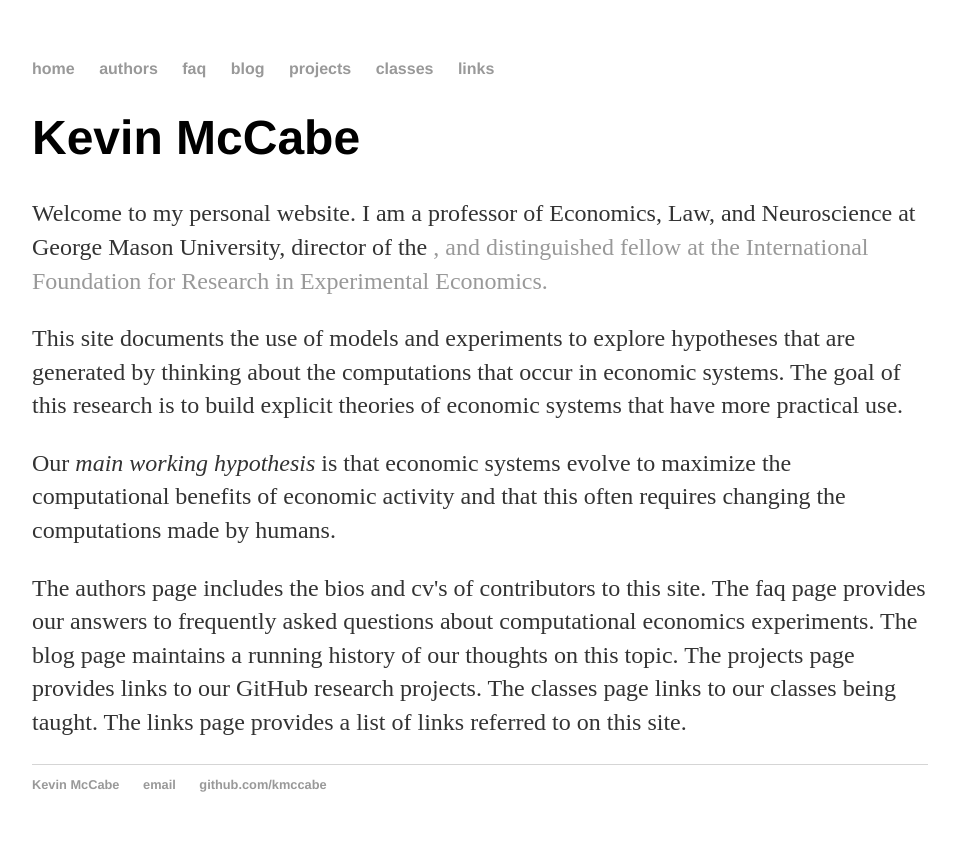
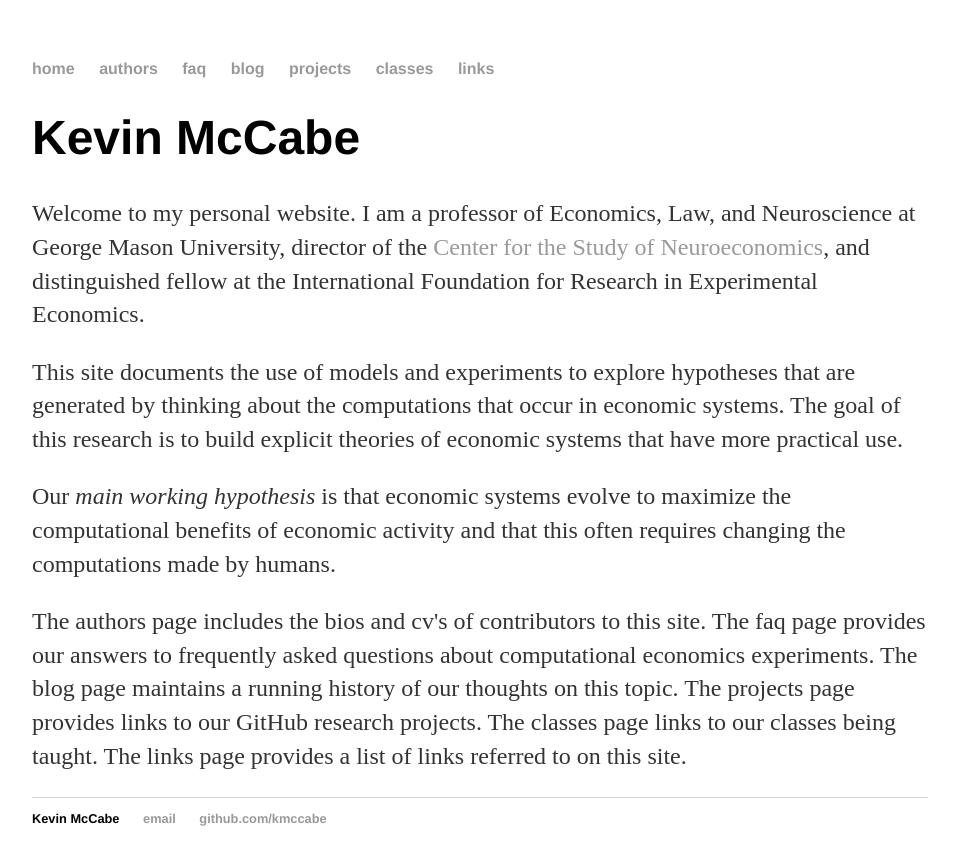
Before and after one commit to Kmccabe/KAM.github.io, a Jekyll site: the page built from index.html, in a window 1280 px wide. Shown: the top 865 px of the page, without its empty margins (160-1116 px from the left). Built offline with Jekyll 4.4.1, drawn with Linux system fonts in a browser that asks for light colours; some of the changed lines change nothing that is shown.

Commit message:
Link Try 2

```diff
--- a/index.html
+++ b/index.html
@@ -5,7 +5,7 @@
 
 <div class="blurb">
 	<h1>Kevin McCabe</h1>
-	<p> Welcome to my personal website.  I am a professor of Economics, Law, and Neuroscience at George Mason University, director of the <a href="http://www.neuroeconomics.us/website/" Center for the Study of Neuroeconomics</a>, and distinguished fellow at the International Foundation for Research in Experimental Economics.</p>
+	<p> Welcome to my personal website.  I am a professor of Economics, Law, and Neuroscience at George Mason University, director of the <a href="http://www.neuroeconomics.us/website/">Center for the Study of Neuroeconomics</a>, and distinguished fellow at the International Foundation for Research in Experimental Economics.</p>
 <p>This site documents the use of models and experiments to explore hypotheses that are generated by thinking about the computations that occur in economic systems. The goal of this research is to build explicit theories of economic systems that have more practical use.</p>
 <p>Our <em>main working hypothesis</em> is that economic systems evolve to maximize the computational benefits of economic activity and that this often requires changing the computations made by humans.</p>
 <p>The authors page includes the bios and cv's of contributors to this site. The faq page provides our answers to frequently asked questions about computational economics experiments. The blog page maintains a running history of our thoughts on this topic.  The projects page provides links to our GitHub research projects.  The classes page links to our classes being taught. The links page provides a list of links referred to on this site. </p>
```
